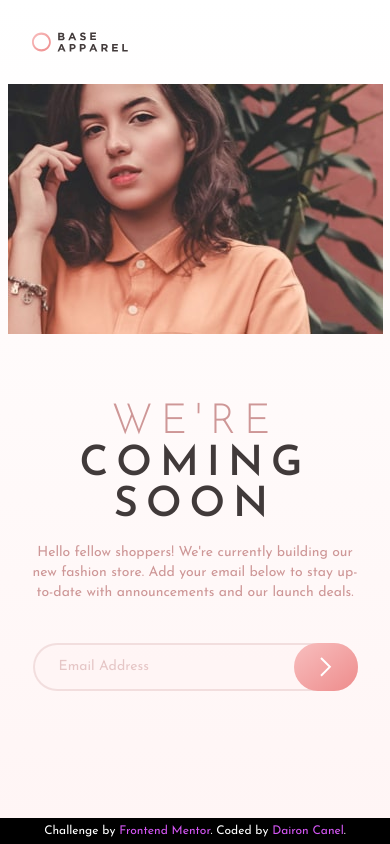
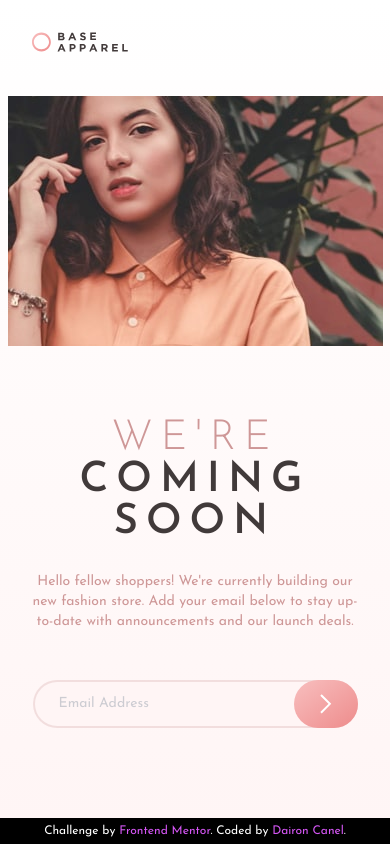
Before and after one commit to dairon-canel/base-apparel-coming-soon, a website: page public/index.html in a window 390 px wide. Drawn offline with Linux system fonts and the light colour scheme.

Commit message:
fix: mobile design

```diff
--- a/public/index.html
+++ b/public/index.html
@@ -20,28 +20,27 @@
   </head>
   <body class="grid min-h-screen overflow-hidden">
     <main
-      class="relative flex h-screen w-full flex-col items-center place-self-center bg-gradient-to-b from-firstGradientFrom to-firstGradientTo lg:grid lg:columns-auto lg:grid-cols-[1fr_auto] lg:grid-rows-[minmax(0,_1fr)_minmax(0,_1fr)_auto_auto]"
+      class="relative grid h-screen w-full place-self-center bg-gradient-to-b from-firstGradientFrom to-firstGradientTo lg:columns-auto lg:grid-cols-[1fr_auto] lg:grid-rows-[minmax(0,_1fr)_minmax(0,_1fr)_auto_auto]"
     >
       <h1
-        class="title-style lg z-10 order-3 mt-16 text-center font-600 uppercase text-darkGrayishRed lg:ml-[10.3rem] lg:mt-0 lg:w-80 lg:self-start lg:text-start lg:text-6xl lg:leading-[4.3rem]"
+        class="title-style order-3 mt-16 text-center font-600 uppercase text-darkGrayishRed lg:ml-[10.3rem] lg:mt-0 lg:w-80 lg:self-start lg:text-start lg:text-6xl lg:leading-[4.3rem]"
       >
         <span class="font-300 text-desaturatedRed">We're</span> coming soon
       </h1>
       <p
-        class="z-10 order-4 mx-8 mt-4 mb-10 max-w-lg text-center text-sm text-desaturatedRed lg:mb-8 lg:mt-0 lg:ml-[10.3rem] lg:w-[28rem] lg:self-start lg:text-left lg:text-base lg:leading-[1.7rem]"
+        class="order-4 mx-8 mt-4 mb-10 max-w-lg place-self-center text-center text-sm text-desaturatedRed lg:mb-8 lg:mt-0 lg:ml-[10.3rem] lg:w-[28rem] lg:place-self-start lg:text-left lg:text-base lg:leading-[1.7rem]"
       >
         Hello fellow shoppers! We're currently building our new fashion store.
         Add your email below to stay up-to-date with announcements and our
         launch deals.
       </p>
-      <div
-        class="relative z-10 order-5 mx-8 mb-28 w-5/6 max-w-lg lg:ml-[10.3rem] lg:mt-2 lg:place-self-start"
+      <form
+        class="relative order-5 mx-8 mb-28 w-5/6 max-w-lg place-self-center lg:ml-[10.3rem] lg:mt-2 lg:place-self-start"
       >
-        <div
+        <input
           class="w-full rounded-full border-2 border-desaturatedRed border-opacity-50 bg-firstGradientTo py-3 pl-6 text-sm text-desaturatedRed opacity-50 lg:w-[27.5rem] lg:py-[1rem]"
-        >
-          Email Address
-        </div>
+          placeholder="Email Address"
+        />
         <button
           class="absolute right-0 top-0 grid h-12 w-16 rounded-full bg-gradient-to-br from-secondGradientFrom to-secondGradientTo shadow-secondGradientTo lg:right-[4.5rem] lg:h-14 lg:w-[6rem]"
         >
@@ -51,14 +50,13 @@
             alt=""
           />
         </button>
-      </div>
-      <picture
-        class="z-10 order-1 m-8 self-start lg:ml-[10.3rem] lg:mt-[4.3rem]"
+      </form>
+      <picture class="order-1 m-8 self-start lg:ml-[10.3rem] lg:mt-[4.3rem]"
         ><img class="h-5 w-auto lg:h-[33px]" src="./logo.svg" alt="logo"
       /></picture>
 
       <picture
-        class="z-10 order-2 mb-1 self-center lg:col-start-2 lg:col-end-3 lg:row-start-1 lg:row-end-5 lg:mt-0 lg:mb-0 lg:w-max lg:self-start"
+        class="order-2 mb-1 place-self-center lg:col-start-2 lg:col-end-3 lg:row-start-1 lg:row-end-5 lg:mt-0 lg:mb-0 lg:w-max lg:self-start"
       >
         <source srcset="./hero-desktop.jpg" media="(min-width:1024px)" />
         <img
@@ -68,7 +66,7 @@
       /></picture>
     </main>
     <picture
-      class="top-0 left-0 -z-10 hidden h-screen w-full bg-darkGrayishRed bg-gradient-to-b from-firstGradientFrom to-firstGradientTo lg:absolute lg:block lg:max-w-[1440px]"
+      class="top-0 left-0 hidden h-screen w-full bg-darkGrayishRed bg-gradient-to-b from-firstGradientFrom to-firstGradientTo lg:absolute"
       ><img src="./bg-pattern-desktop.svg" alt="background pattern"
     /></picture>
     <footer class="attribution z-20">
```
